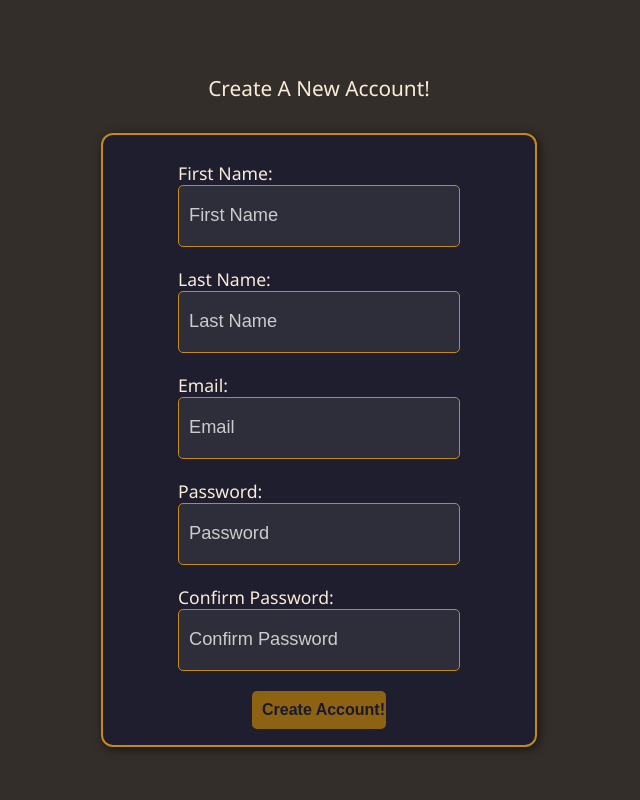
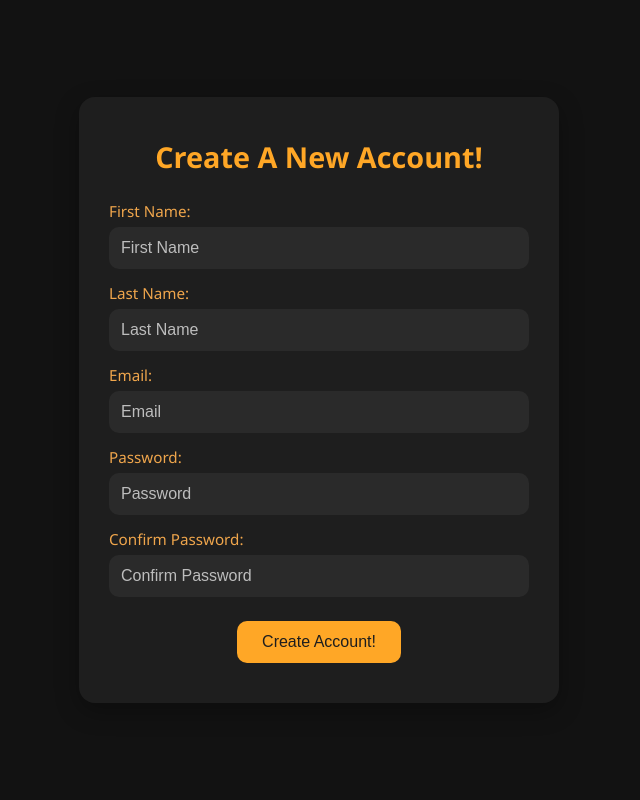
Before and after one commit to yasminnaaman/login-signup-php, a PHP site: page /signup.html in a window 1280 px wide. Shown: the whole page, without its empty margins (321-961 px from the left). Run offline with PHP 8.4, Linux system fonts and the light colour scheme; some libraries are stand-ins or nearby versions.

Commit message:
updated CSS and php functionality

```diff
--- a/signup.html
+++ b/signup.html
@@ -4,17 +4,16 @@
   <meta charset="UTF-8">
   <meta name="viewport" content="width=device-width, initial-scale=1.0">
   <title>Signup-page</title>
-  <link rel="stylesheet" href="styles/login.css" />
   <link rel="stylesheet" href="styles/signup.css" />
   <script src="https://cdn.jsdelivr.net/npm/sweetalert2@11"></script>
 
 </head>
 <body>
   <div class="container">
-    <div class="logintext">
-      <p>Create A New Account!</p>
-    </div>
-    <div class="login-form">
+
+    <div class="signup-form">
+      <h2>Create A New Account!</h2>
+
       <form action="phpscripts/signup.php" method="post" onsubmit="return passwordverification()">
         <div class="input-textbox">
           <label for="fname">First Name:</label>
--- a/styles/login.css
+++ b/styles/login.css
@@ -1,119 +1,107 @@
-body {
-  background-color: color-mix(in srgb, #222222 70%, #594a3b 30%);
-  margin: 0;
-/* font-family: Arial, Helvetica, sans-serif;*/
+/* Base Reset */
+* {
   margin: 0;
   padding: 0;
-  height: 100vh;
- /* background: linear-gradient(135deg, #1a1a2e, #2e2e3a);*/
+  box-sizing: border-box;
+}
+
+body {
+  background-color: #121212;
+  font-family: 'Segoe UI', Tahoma, Geneva, Verdana, sans-serif;
+  color: #e0e0e0;
   display: flex;
   justify-content: center;
   align-items: center;
-  font-family: 'Segoe UI', Tahoma, Geneva, Verdana, sans-serif;
+  height: 100vh;
+  padding: 20px;
 }
 
-
-
+/* Container */
 .container {
-  display: flex;
-  flex-direction: column;
-  justify-content: center;
-  align-items: center;
-  height: 100vh;
-}
-
-.logintext {
-  margin-bottom: 10px;
-}
-
-.logintext p {
-  font-size: 1.3em;
-  color: antiquewhite;
+  background-color: #1e1e1e;
+  padding: 40px 30px;
+  max-width: 400px;
+  width: 100%;
+  border-radius: 16px;
+  box-shadow: 0 8px 24px rgba(0, 0, 0, 0.3);
   text-align: center;
 }
 
-.login-form {
-  border: 2px solid rgb(196, 137, 27);
-  border-radius: 12px;
-  display: flex;
-  flex-direction: column;
-  align-items: center;
-  width: 400px;
-  padding: 16px;
-  box-shadow: 2px 2px 10px rgba(0, 0, 0, 0.6);
-  background-color: #1e1e2f;
+/* Heading Text */
+.logintext p {
+  font-size: 1.8rem;
+  font-weight: 600;
+  color: #ffa726;
+  margin-bottom: 25px;
 }
 
-.input-textbox {
+/* Form Section */
+.login-form {
   width: 100%;
-  display: flex;
-  flex-direction: column;
-  justify-content: center;
 }
 
 .input-textbox input {
-  height: 40px;
-  width: 260px;
+  width: 100%;
+  padding: 12px;
   margin-bottom: 15px;
-  padding: 10px;
-  border: 1.5px solid rgb(196, 137, 27);
-  border-radius: 5px;
-  background-color: #2e2e3a;
-  color: white;
+  border: none;
+  border-radius: 10px;
+  background-color: #2a2a2a;
+  color: #f5f5f5;
+  font-size: 1rem;
+  transition: border 0.2s ease;
+}
+
+.input-textbox input:focus {
+  outline: none;
+  border: 2px solid #ffa726;
+}
+
+.input-textbox input::placeholder {
+  color: #bdbdbd;
+}
+
+/* Submit Button */
+.submit-button input[type="submit"] {
+  background-color: #ffa726;
+  color: #1e1e1e;
+  padding: 12px 25px;
+  font-size: 1rem;
+  border: none;
+  border-radius: 10px;
+  cursor: pointer;
+  transition: background-color 0.3s ease, transform 0.2s ease;
+}
+
+.submit-button input[type="submit"]:hover {
+  background-color: #fb8c00;
+  transform: translateY(-2px);
+}
+
+/* Extras */
+.extras {
+  margin-top: 20px;
   font-size: 0.95rem;
 }
 
-.input-textbox input::placeholder {
-  color: #ccc;
-  font-size: 1.2em;
-}
-
-.submit-button {
-  display: flex;
-  justify-content: center;
-  margin-top: 10px;
-}
-
-.submit-button input {
-
-  padding: 10px;
-  background-color: rgb(196, 137, 27);
-  color: #1a1a2e;
-  font-weight: bold;
-  font-size: 1rem;
-  border: none;
-  border-radius: 5px;
-  cursor: pointer;
-  transition: background-color 0.3s ease;
-}
-
-.submit-button input:hover {
-  background-color: #e6d8b4;
-}
-
-.extras {
-  margin-top: 20px;
-  text-align: center;
-}
-
 .extras a {
-  color: rgb(196, 137, 27);
+  color: #ffa726;
   text-decoration: none;
-  font-size: 0.85rem;
+  transition: color 0.2s ease;
 }
 
 .extras a:hover {
-  text-decoration: underline;
+  color: #fb8c00;
 }
 
 .extras p {
-  margin: 8px 0;
-  color: #ccc;
-  font-size: 0.85rem;
+  color: #888;
+  margin: 10px 0;
 }
 
-@media (max-width: 500px) {
-  .login-form {
-    width: 90%;
+/* Responsive */
+@media (max-width: 420px) {
+  .container {
+    padding: 30px 20px;
   }
 }
--- a/styles/signup.css
+++ b/styles/signup.css
@@ -1,19 +1,95 @@
+/* Global Reset and Base */
+* {
+  margin: 0;
+  padding: 0;
+  box-sizing: border-box;
+}
+
+body {
+  background-color: #121212;
+  font-family: 'Segoe UI', Tahoma, Geneva, Verdana, sans-serif;
+  color: #e0e0e0;
+  display: flex;
+  align-items: center;
+  justify-content: center;
+  height: 100vh;
+  padding: 20px;
+}
+
+/* Container */
+.container {
+  background-color: #1e1e1e;
+  border-radius: 16px;
+  padding: 40px 30px;
+  max-width: 480px;
+  width: 100%;
+  box-shadow: 0 8px 24px rgba(0, 0, 0, 0.3);
+}
+
+/* Heading */
+.signup-form h2 {
+  text-align: center;
+  color: #ffa726;
+  margin-bottom: 25px;
+  font-weight: 600;
+  font-size: 1.8rem;
+}
+
+/* Form Inputs */
 .input-textbox label {
   display: block;
-  margin-top: 10px;
-  color: antiquewhite;
-  font-size: 1.1rem;
+  margin-bottom: 6px;
+  margin-top: 14px;
+  color: #f0a64c;
+  font-size: 0.95rem;
 }
 
 .input-textbox input {
-  margin-bottom: 10px;
+  width: 100%;
+  padding: 12px;
+  border: none;
+  border-radius: 10px;
+  background-color: #2a2a2a;
+  color: #f5f5f5;
+  font-size: 1rem;
+  transition: border 0.2s ease;
+}
+
+.input-textbox input:focus {
+  outline: none;
+  border: 2px solid #ffa726;
+}
+
+/* Placeholder text */
+.input-textbox input::placeholder {
+  color: #bdbdbd;
+}
+
+/* Submit Button */
+.submit-button {
+  margin-top: 24px;
+  text-align: center;
 }
 
 .submit-button input {
-  width: 134px;
-  background-color: rgb(141, 98, 18);
+  background-color: #ffa726;
+  color: #1e1e1e;
+  padding: 12px 25px;
+  font-size: 1rem;
+  border: none;
+  border-radius: 10px;
+  cursor: pointer;
+  transition: background-color 0.3s ease, transform 0.2s ease;
 }
 
 .submit-button input:hover {
-  background-color: #dab974;
+  background-color: #fb8c00;
+  transform: translateY(-2px);
 }
+
+/* Responsive */
+@media (max-width: 500px) {
+  .container {
+    padding: 30px 20px;
+  }
+}
```
Also changed, not shown: phpscripts/db.php (added, +12 -0 lines), phpscripts/login.php (+20 -36 lines), phpscripts/signup.php (+21 -38 lines), success.html (added, +11 -0 lines).
